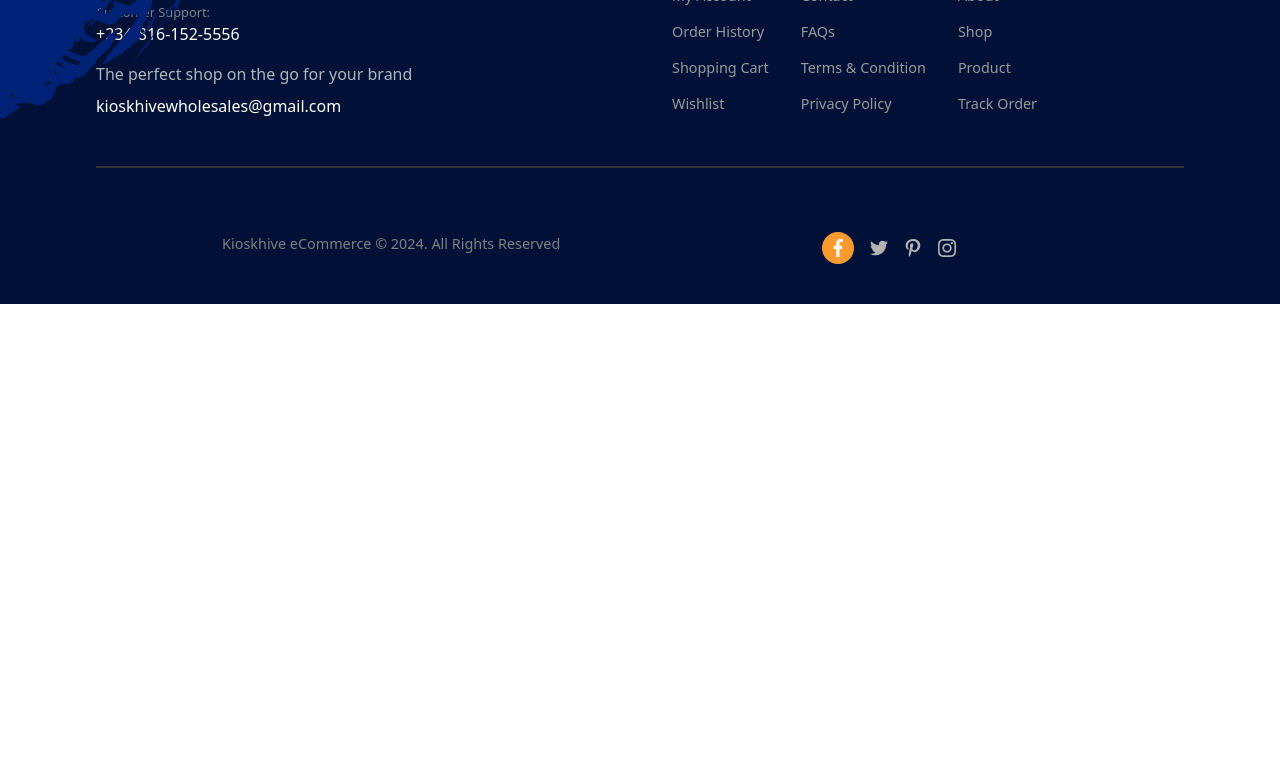
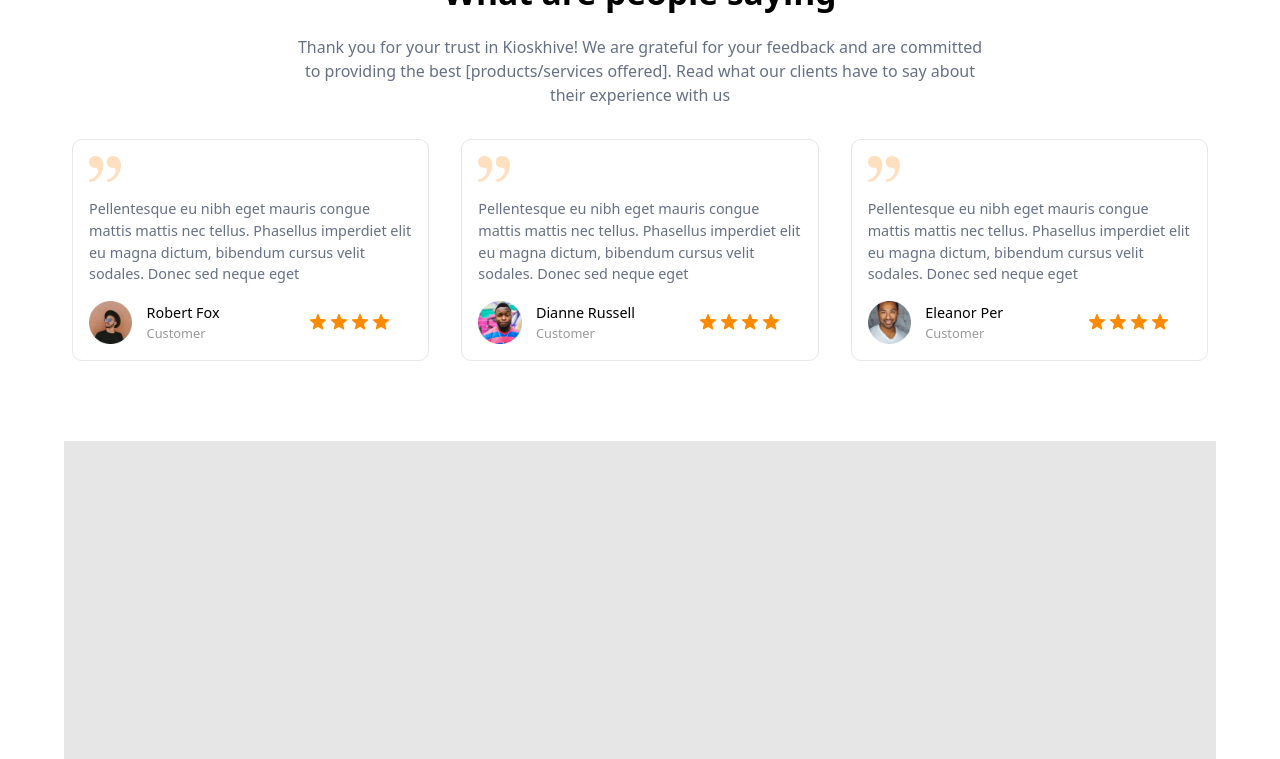
Before and after one commit to davidfayanju1/KioskhiveNG, a React (Vite) app: page /marketplace in a window 1280 px wide. Shown: the part 4780-5539 px from the top of the page. Before the commit the page ends 5084 px from the top, so only its background shows below. Built offline with nearby package versions, Linux system fonts and the light colour scheme; a web font is replaced by a local one.

Commit message:
Additions on UI

```diff
--- a/src/components/modules/market/MarketPlaceComp.jsx
+++ b/src/components/modules/market/MarketPlaceComp.jsx
@@ -5,6 +5,7 @@ import {
   reccomended,
 } from "../../../data/ProductData";
 import { Link } from "react-router-dom";
+import Section5 from "../home/Section5";
 
 const MarketPlaceComp = () => {
   const items = [
@@ -222,6 +223,10 @@ const MarketPlaceComp = () => {
           ))}
         </div>
       </section>
+
+      <Section5 />
+
+      <section className=" min-h-[20rem] bg-[#E6E6E6] w-full"></section>
     </div>
   );
 };
```
